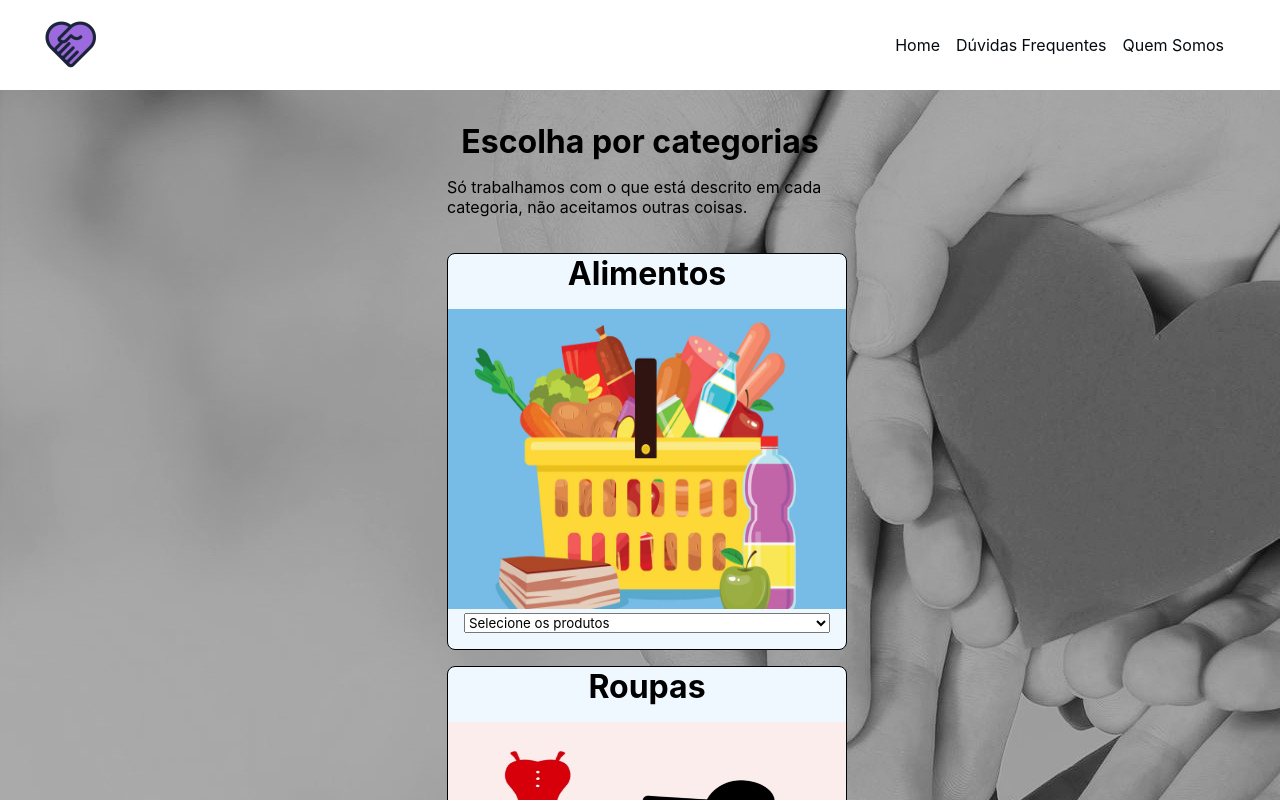
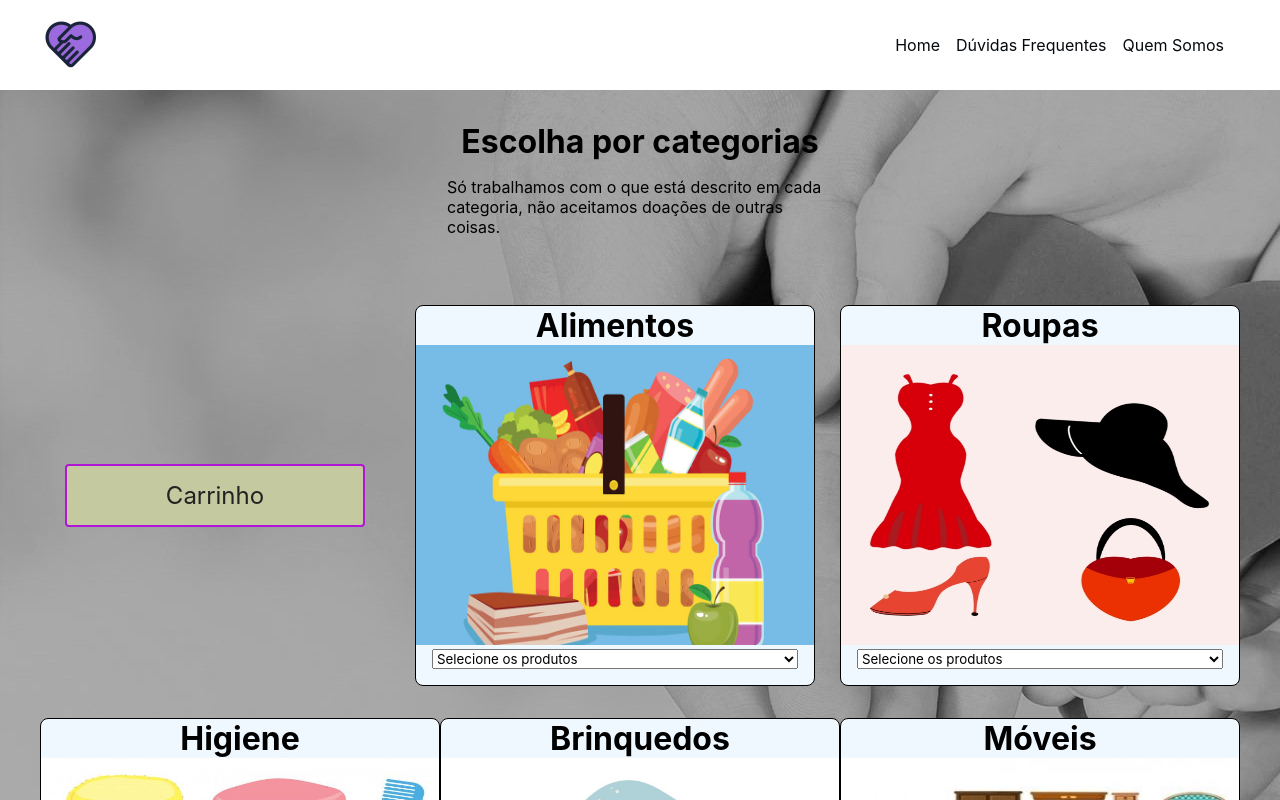
Before and after one commit to anapaulaghix/app-js, a React (Create React App) app: page /Doar in a window 1280 px wide. Shown: the top 800 px of the page. Built offline with nearby package versions, Linux system fonts and the light colour scheme.

Commit message:
update front

```diff
--- a/src/App.js
+++ b/src/App.js
@@ -12,6 +12,7 @@ import Navbar from './components/layout/Navbar'
 import Footer from './components/layout/Footer'
 import Doar from './components/pages/Doar'
 import Receber from './components/pages/Receber'
+import Carrinho from './components/pages/Carrinho'
 
 
 function App() {
@@ -25,6 +26,8 @@ function App() {
           <Route path="/Contact" element={<Contact />} />
           <Route path="/Doar" element={<Doar />} />
           <Route path="/Receber" element={<Receber />} />
+          <Route path="/Carrinho" element={<Carrinho />} />
+
       </Routes>
       </Container>
       <Footer />
--- a/src/components/layout/Container.module.css
+++ b/src/components/layout/Container.module.css
@@ -1,5 +1,6 @@
 .container {
     position: relative;
+    align-items: center;
     width: 1200px;
     display: flex;
     justify-content: space-between;
@@ -10,3 +11,8 @@
   .min-height {
     min-height: 75%;
   }
+
+.start{
+  justify-content: flex-start;
+  flex-direction: row;
+}
--- a/src/components/layout/LinkButton.module.css
+++ b/src/components/layout/LinkButton.module.css
@@ -1,5 +1,5 @@
 .btn {
-    background-color: transparent;
+    background-color: rgb(196, 201, 159);
     color: #222;
     border: 2px solid rgb(176, 22, 214);
     padding: 15px 32px;
--- a/src/components/pages/Doar.js
+++ b/src/components/pages/Doar.js
@@ -4,18 +4,25 @@ import Roupas from '../project/Roupas'
 import Higiene from '../project/Higiene'
 import Brinquedos from '../project/Brinquedos'
 import Moveis from '../project/Moveis'
+import Container from '../layout/Container'
+import LinkButton from  '../layout/LinkButton'
 
 function Doar(){
     return(
+        <div>
         <div className={styles.doar_container}>
         <h1>Escolha por categorias</h1>
-        <p>Só trabalhamos com o que está descrito em cada categoria, não aceitamos outras coisas.</p>
+        <p>Só trabalhamos com o que está descrito em cada categoria, não aceitamos doações de outras coisas.</p>
         <br></br>
+        </div>
+        <Container>
+        <LinkButton to="/Carrinho" text="Carrinho"/>
         <Alimentos />
-        <Roupas/>
+        <Roupas />
         <Higiene/>
         <Brinquedos/>
         <Moveis/>
+        </Container>
         </div>
     )
 }
--- a/src/components/pages/Doar.module.css
+++ b/src/components/pages/Doar.module.css
@@ -2,6 +2,7 @@
     width: 450px;
     margin: 0 auto;
     padding: 2em;
+    align-items: center;
 }
 .doar_container h1{
     margin-bottom: 0.5em;
--- a/src/components/pages/Receber.js
+++ b/src/components/pages/Receber.js
@@ -4,19 +4,25 @@ import Roupas from '../project/Roupas'
 import Higiene from '../project/Higiene'
 import Brinquedos from '../project/Brinquedos'
 import Moveis from '../project/Moveis'
+import Container from '../layout/Container'
+import LinkButton from  '../layout/LinkButton'
 
 function Receber(){
     return(
+        <div>
         <div className={styles.receber_container}>
             <h1>Escolha o que deseja</h1>
             <p>Você pode escolher as opções disponíveis doadas de cada categoria abaixo:</p>
             <br></br>
+        </div>
+            <Container>
+            <LinkButton to="/Carrinho" text="Carrinho"/>
             <Alimentos />
             <Roupas/>
             <Higiene/>
             <Brinquedos/>
             <Moveis/>
-
+            </Container>
         </div>
     )
 }
```
Also changed, not shown: src/components/pages/Carrinho.js (added).
